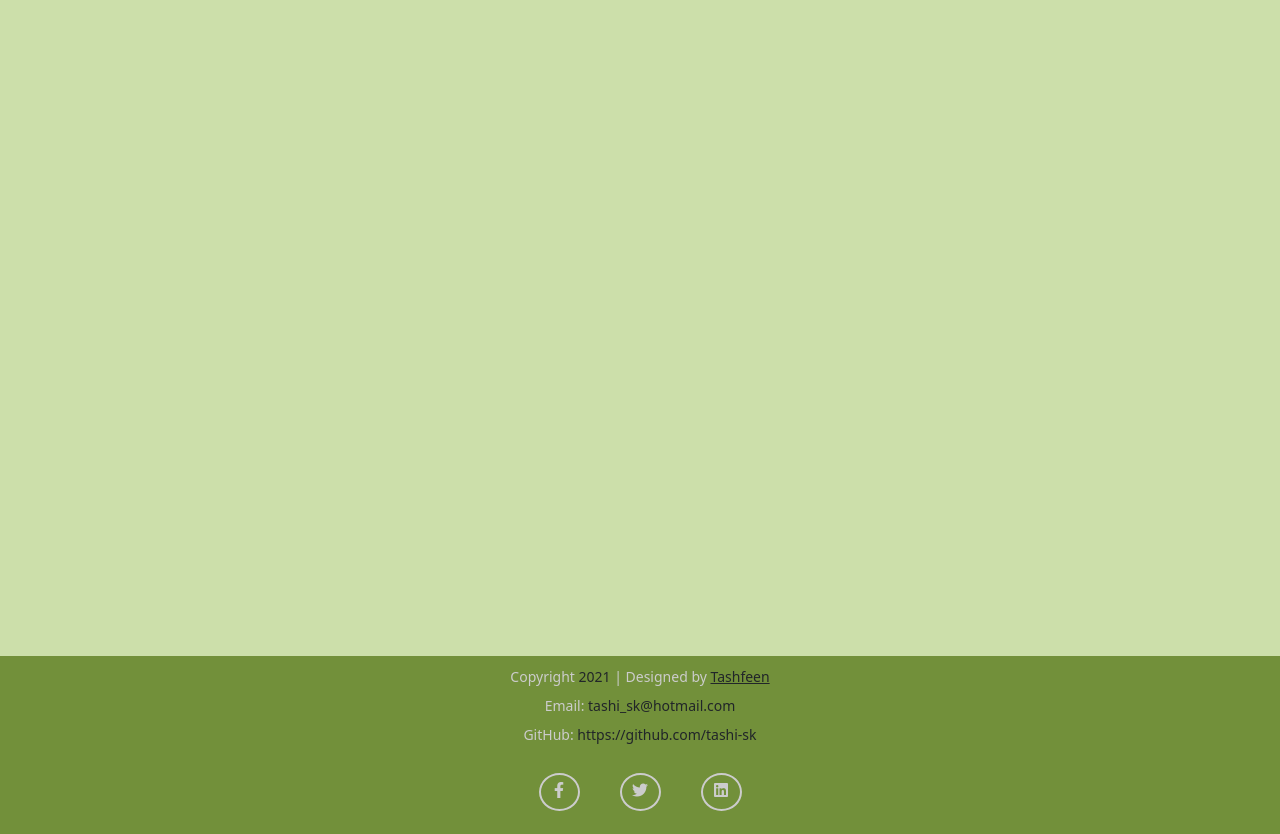
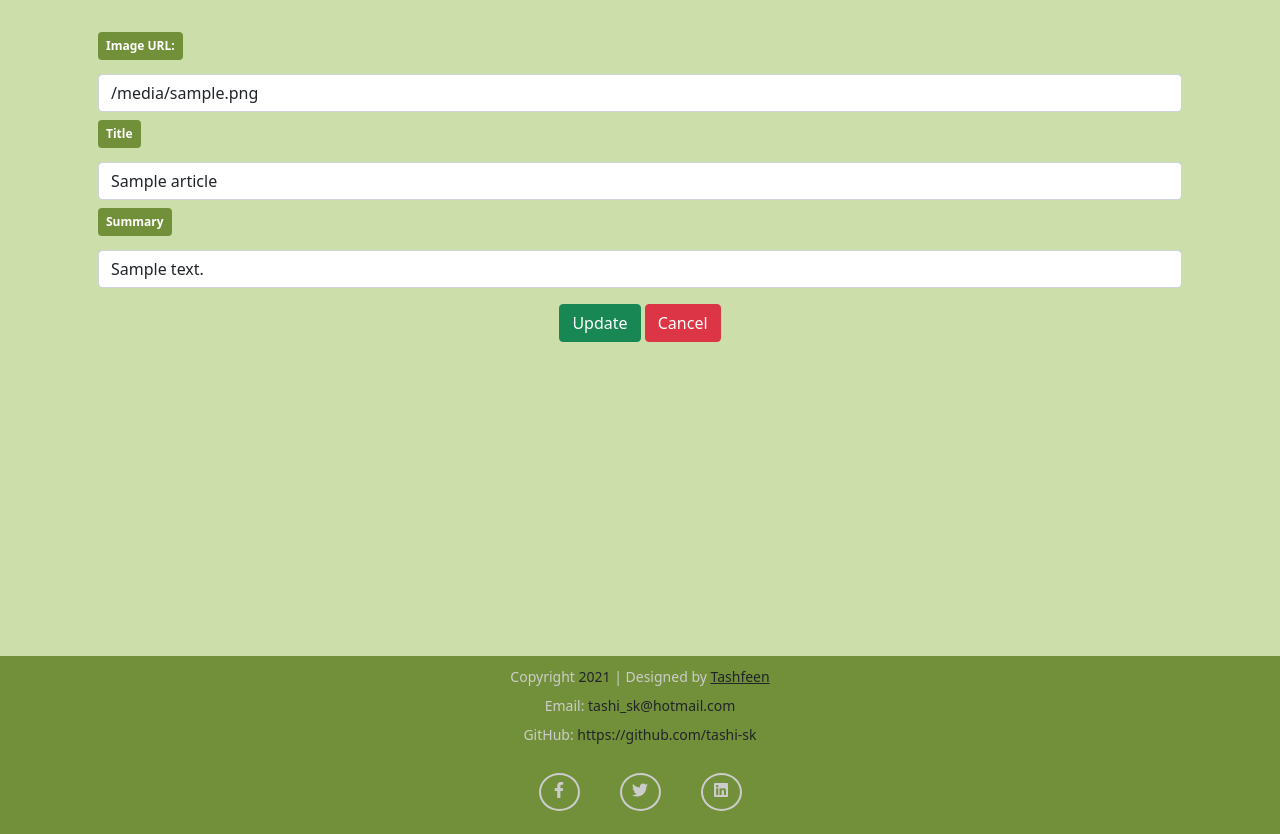
Before and after one commit to tashi-sk/flask-snap-it, a Flask app: template templates/edit_post.html in a window 1280 px wide. Shown: the part 86-920 px from the top of the page. Run offline with Flask 2, Linux system fonts and the light colour scheme; the template is opened without the code that fills it: most values are stand-ins (such as "Sample title", 1, 10 or a date in 2020); some libraries are stand-ins or nearby versions.

Commit message:
article/post.title changed to article/post._id on jinja url

```diff
--- a/templates/edit_post.html
+++ b/templates/edit_post.html
@@ -1,6 +1,6 @@
 {% extends "base.html" %} {% block content %}
 {% for article in articles %}
-        {% if article.title == post.title %}
+        {% if article._id == post._id %}
             <div class="row mt-3 p-3">
                 <form action="" method="POST">
                     <div class="col">
```
